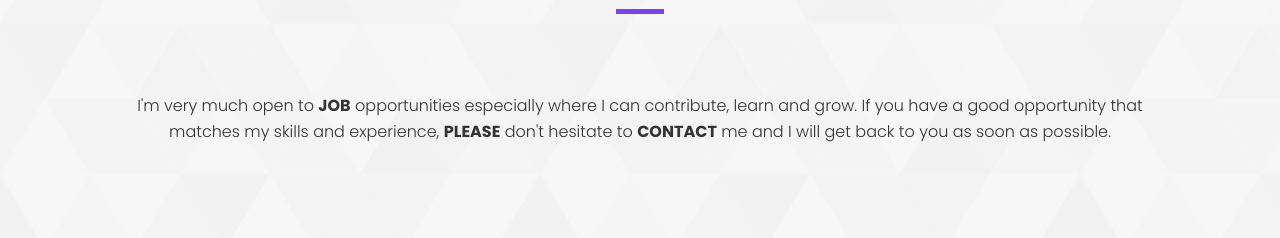
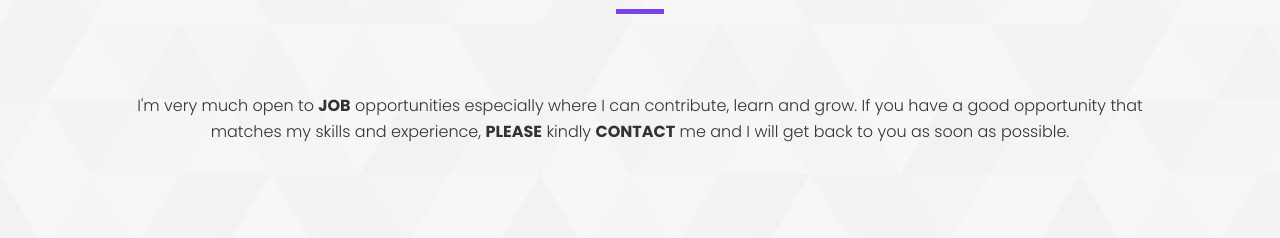
Before and after one commit to Mogle7Arkad/My-PortFolio, a website: page dist/index.html in a window 1280 px wide. Shown: the part 3175-3413 px from the top of the page. Drawn offline with Linux system fonts and the light colour scheme.

Commit message:
edit the contact section

```diff
--- a/dist/index.html
+++ b/dist/index.html
@@ -267,7 +267,7 @@
                     </h2>
                     <div class="contact-content-main about-heading-sub">
                         <p class="contact-content">
-                            I'm very much open to <strong>JOB</strong> opportunities especially where I can contribute, learn and grow. If you have a good opportunity that matches my skills and experience, <strong>PLEASE</strong> don't hesitate to <strong>CONTACT</strong> me and I will get back to you as soon as possible.
+                            I'm very much open to <strong>JOB</strong> opportunities especially where I can contribute, learn and grow. If you have a good opportunity that matches my skills and experience, <strong>PLEASE</strong> kindly <strong>CONTACT</strong> me and I will get back to you as soon as possible.
                         </p>
                         <div class="contact-me">
                             <div class="contact-links-wrapper">
```
